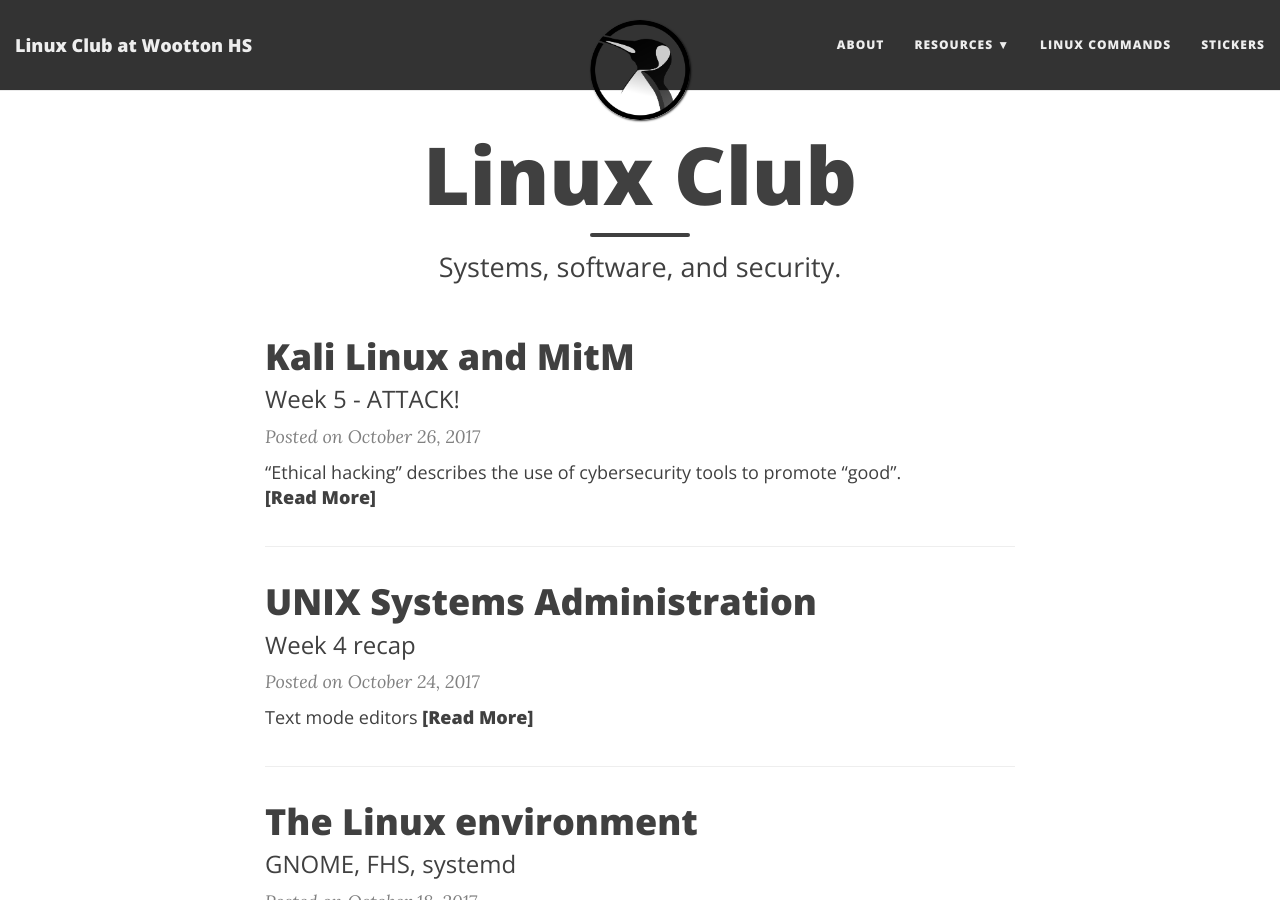
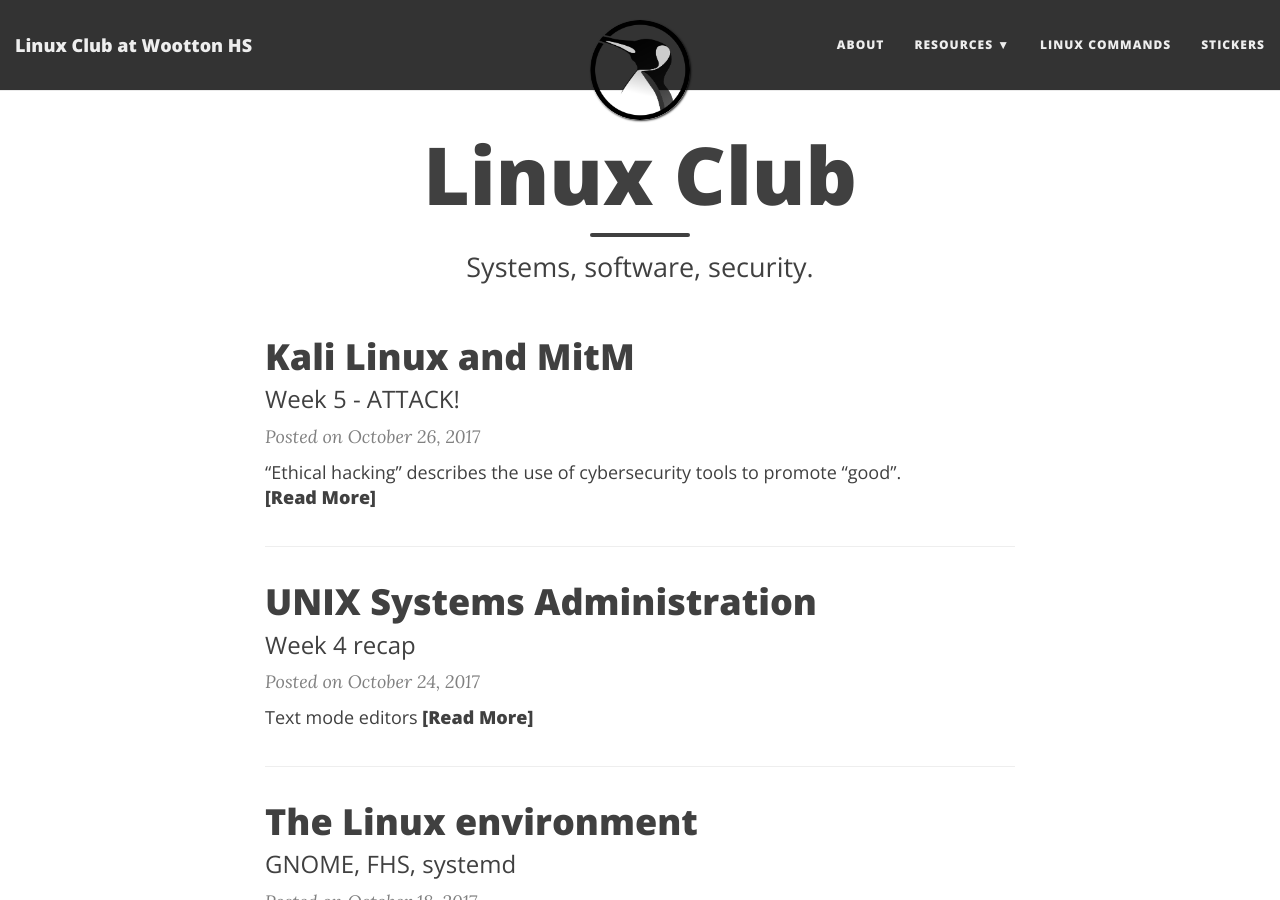
Before and after one commit to wsec/club, a Jekyll site: the page built from docs/index.html, in a window 1280 px wide and 900 px high. Built offline with Jekyll 4.4.1, drawn with Linux system fonts in a browser that asks for light colours; nearby versions of some CDN libraries; the list of posts is cut into pages by our own code.

Commit message:
Consistency with SSS slogan

```diff
--- a/docs/_config.yml
+++ b/docs/_config.yml
@@ -14,7 +14,7 @@
 title: Linux Club at Wootton HS
 
 # Short description of your site
-description: 2017/2018 Systems, Software, and Security
+description: 2017/2018 Systems, Software, Security
 
 # --- Navigation bar options --- #
 
--- a/docs/index.html
+++ b/docs/index.html
@@ -1,7 +1,7 @@
 ---
 layout: page
 title: Linux Club
-subtitle: Systems, software, and security.
+subtitle: Systems, software, security.
 use-site-title: true
 ---
 
```
Also changed, not shown: README.md.
